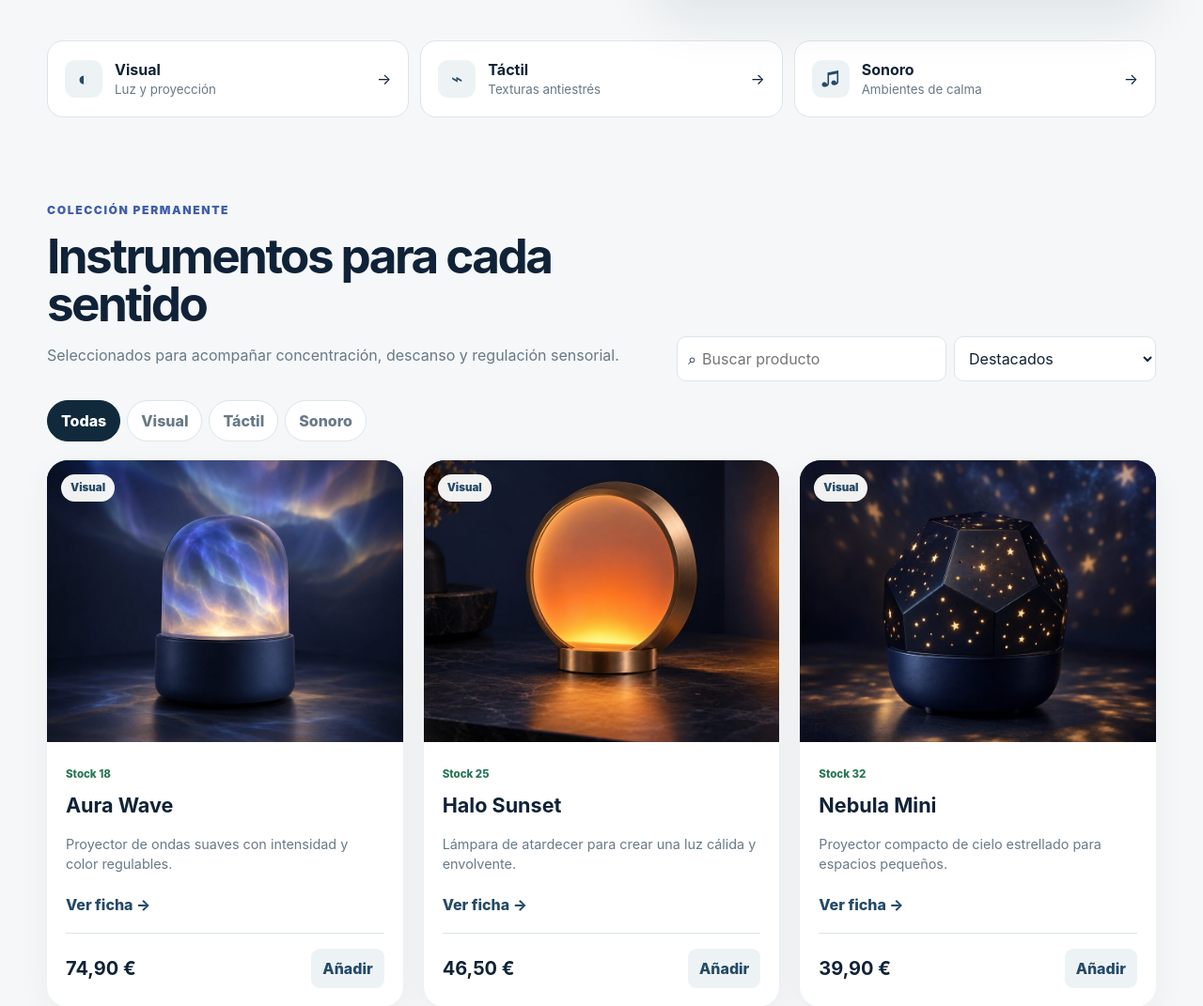
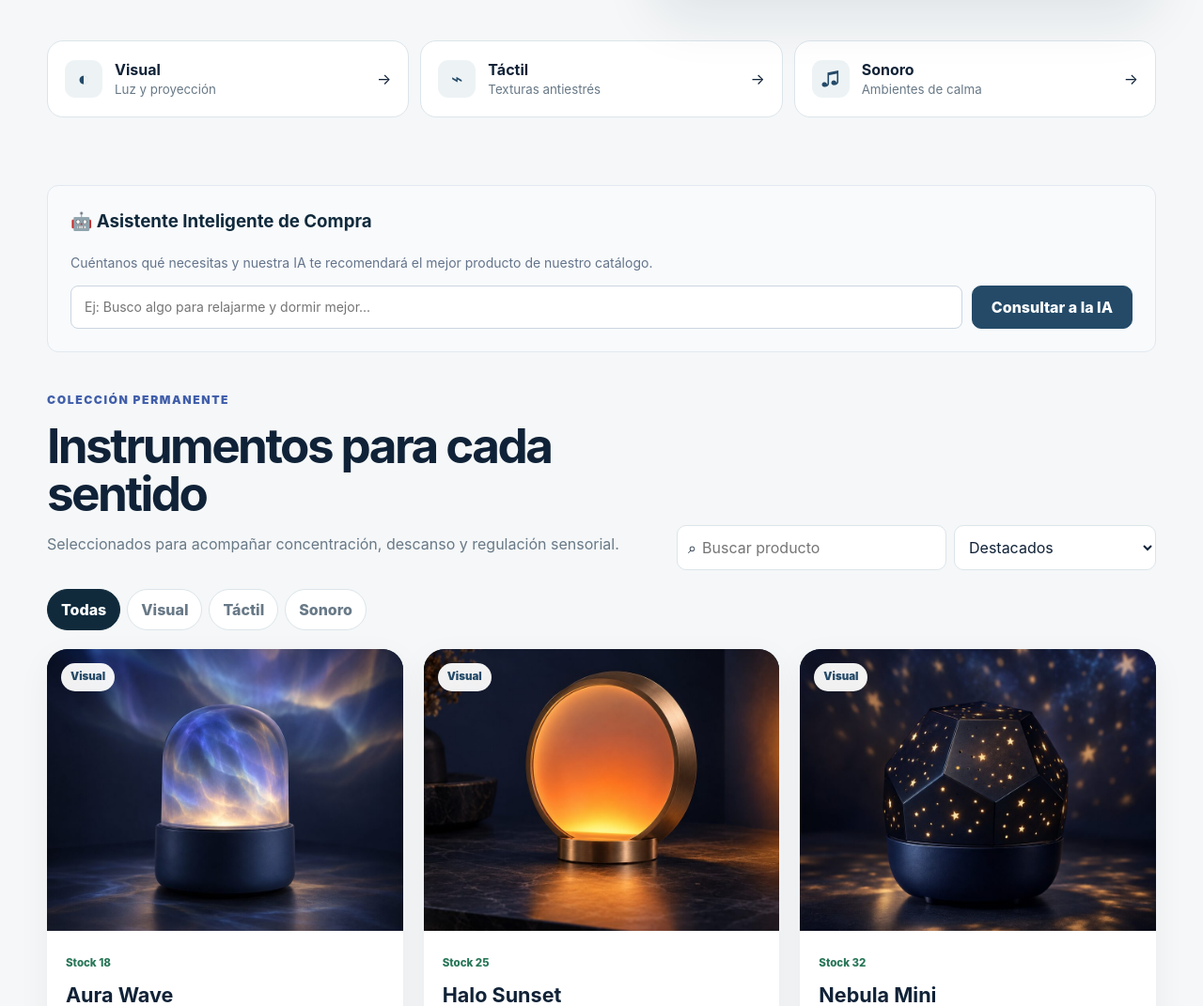
Before and after one commit to serafincaparrosalarcon/tarea-1-sie-commerce-lab, a PHP site: page / in a window 1280 px wide. Shown: the part 643-1714 px from the top of the page at 94% size. Run offline with PHP 8.4, Linux system fonts and the light colour scheme; data comes from the database, SQL or seed files in the repository.

Commit message:
Add AI assistant card for product recommendations
Added an AI assistant card section to recommend products based on user queries.

```diff
--- a/index.php
+++ b/index.php
@@ -29,6 +29,16 @@
 
     <section class="sensory shell" aria-label="Categorías sensoriales"><button data-category="Visual"><i>◐</i><span><b>Visual</b><small>Luz y proyección</small></span>→</button><button data-category="Táctil"><i>⌁</i><span><b>Táctil</b><small>Texturas antiestrés</small></span>→</button><button data-category="Sonoro"><i>♫</i><span><b>Sonoro</b><small>Ambientes de calma</small></span>→</button></section>
 
+    <section class="ai-assistant-card shell" style="background:#f8fafc; border:1px solid #e2e8f0; border-radius:12px; padding:24px; margin:24px auto;">
+      <h3 style="margin-top:0; color:#102a3c;">🤖 Asistente Inteligente de Compra</h3>
+      <p style="color:#64748b; font-size:14px; margin-bottom:14px;">Cuéntanos qué necesitas y nuestra IA te recomendará el mejor producto de nuestro catálogo.</p>
+      <div style="display:flex; gap:10px; flex-wrap:wrap;">
+        <input type="text" id="ai-query" placeholder="Ej: Busco algo para relajarme y dormir mejor..." style="flex:1; min-width:260px; padding:10px 14px; border-radius:8px; border:1px solid #cbd5e1; font-size:14px;">
+        <button type="button" id="ai-btn" class="primary" style="padding:10px 20px; cursor:pointer;">Consultar a la IA</button>
+      </div>
+      <div id="ai-result" style="display:none; margin-top:16px; padding:16px; background:#ffffff; border-radius:8px; border-left:4px solid #102a3c; font-size:14px; line-height:1.6; color:#1e293b;"></div>
+    </section>
+
     <section id="catalog" class="catalog shell"><div class="section-head"><div><p class="eyebrow">COLECCIÓN PERMANENTE</p><h2>Instrumentos para cada sentido</h2><p>Seleccionados para acompañar concentración, descanso y regulación sensorial.</p></div><div class="catalog-tools"><label class="search">⌕<input id="searchInput" placeholder="Buscar producto" aria-label="Buscar producto"></label><select id="sortSelect" aria-label="Ordenar productos"><option value="featured">Destacados</option><option value="priceAsc">Precio: menor a mayor</option><option value="priceDesc">Precio: mayor a menor</option><option value="stock">Mayor disponibilidad</option></select></div></div><div id="categoryTabs" class="tabs"><button class="active" data-category="Todas">Todas</button><button data-category="Visual">Visual</button><button data-category="Táctil">Táctil</button><button data-category="Sonoro">Sonoro</button></div><div id="productGrid" class="product-grid" aria-live="polite"></div></section>
 
     <section class="finder shell"><div><p class="eyebrow">ENCUENTRA TU RITUAL</p><h2>¿Qué necesitas ahora?</h2><p>Elige un momento y descubre una selección pensada para acompañarlo.</p></div><div><button data-ritual="foco"><b>01</b><h3>Recuperar el foco</h3><p>Objetos silenciosos para manos inquietas y pausas breves.</p>→</button><button data-ritual="calma"><b>02</b><h3>Bajar el ritmo</h3><p>Luz indirecta y movimiento lento para cerrar el día.</p>→</button><button data-ritual="dormir"><b>03</b><h3>Dormir mejor</h3><p>Sonidos continuos que suavizan el ambiente nocturno.</p>→</button></div></section>
```
